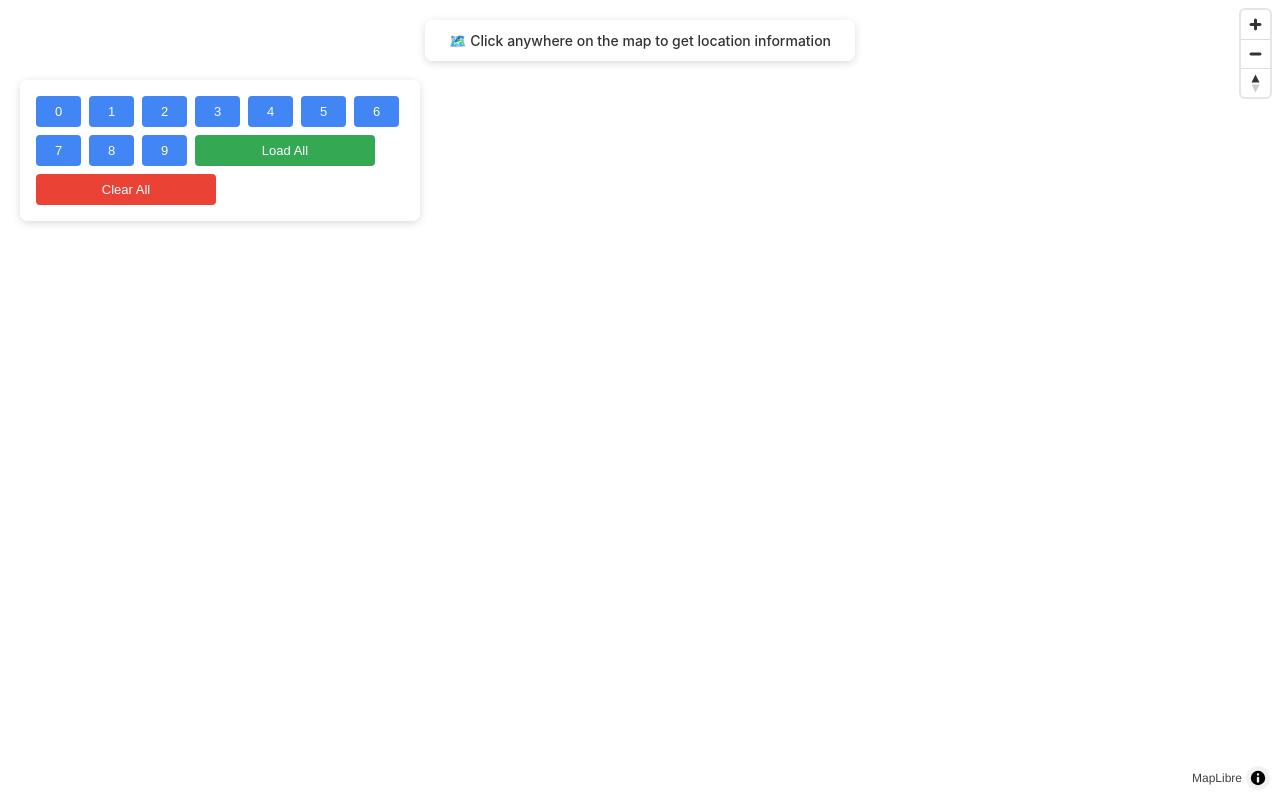
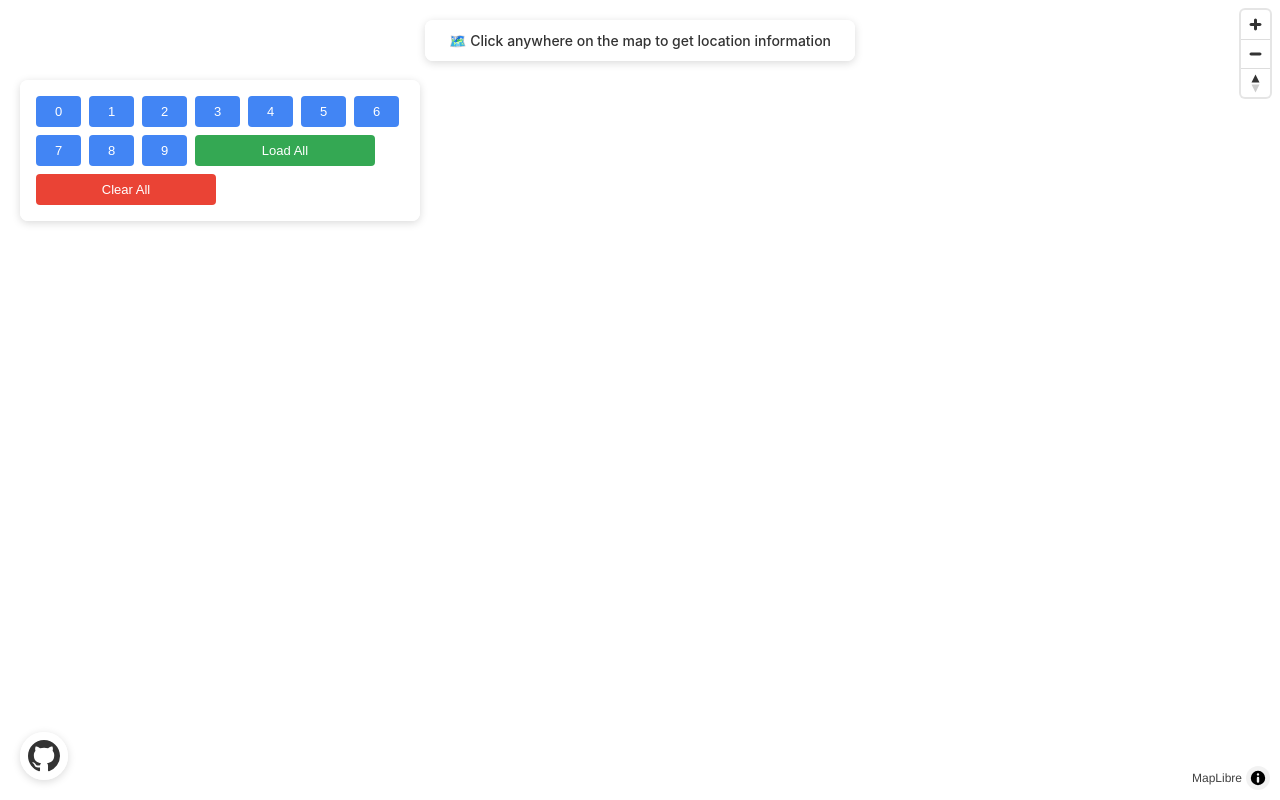
Before and after one commit to ringsaturn/reversejp, a website with bundled scripts: page reversejp-maps/public/index.html in a window 1280 px wide. Built offline with nearby package versions, Linux system fonts and the light colour scheme; what @protomaps/basemaps, reversejp-wasm would draw is missing.

Commit message:
update repo link to map

```diff
--- a/reversejp-maps/public/index.html
+++ b/reversejp-maps/public/index.html
@@ -24,6 +24,12 @@
         <p>🗺️ Click anywhere on the map to get location information</p>
     </div>
 
+    <a href="https://github.com/ringsaturn/reversejp" target="_blank" rel="noopener noreferrer" class="github-link" title="View on GitHub">
+        <svg height="32" width="32" viewBox="0 0 16 16" fill="currentColor">
+            <path d="M8 0C3.58 0 0 3.58 0 8c0 3.54 2.29 6.53 5.47 7.59.4.07.55-.17.55-.38 0-.19-.01-.82-.01-1.49-2.01.37-2.53-.49-2.69-.94-.09-.23-.48-.94-.82-1.13-.28-.15-.68-.52-.01-.53.63-.01 1.08.58 1.23.82.72 1.21 1.87.87 2.33.66.07-.52.28-.87.51-1.07-1.78-.2-3.64-.89-3.64-3.95 0-.87.31-1.59.82-2.15-.08-.2-.36-1.02.08-2.12 0 0 .67-.21 2.2.82.64-.18 1.32-.27 2-.27.68 0 1.36.09 2 .27 1.53-1.04 2.2-.82 2.2-.82.44 1.1.16 1.92.08 2.12.51.56.82 1.27.82 2.15 0 3.07-1.87 3.75-3.65 3.95.29.25.54.73.54 1.48 0 1.07-.01 1.93-.01 2.2 0 .21.15.46.55.38A8.013 8.013 0 0016 8c0-4.42-3.58-8-8-8z"></path>
+        </svg>
+    </a>
+
     <script type="module" src="./app.js"></script>
 </body>
 </html>
--- a/reversejp-maps/public/styles.css
+++ b/reversejp-maps/public/styles.css
@@ -249,3 +249,33 @@ body {
 .landslide-btn.clear-btn:hover {
     background: #d33b2c;
 }
+
+/* GitHub link */
+.github-link {
+    position: absolute;
+    bottom: 20px;
+    left: 20px;
+    background: rgba(255, 255, 255, 0.95);
+    width: 48px;
+    height: 48px;
+    border-radius: 50%;
+    display: flex;
+    align-items: center;
+    justify-content: center;
+    box-shadow: 0 2px 8px rgba(0, 0, 0, 0.15);
+    z-index: 1;
+    color: #333;
+    transition: all 0.2s ease;
+    text-decoration: none;
+}
+
+.github-link:hover {
+    background: white;
+    box-shadow: 0 4px 12px rgba(0, 0, 0, 0.2);
+    transform: translateY(-2px);
+    color: #000;
+}
+
+.github-link svg {
+    display: block;
+}
```
